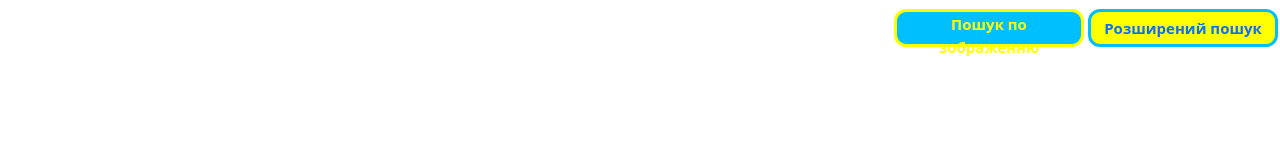
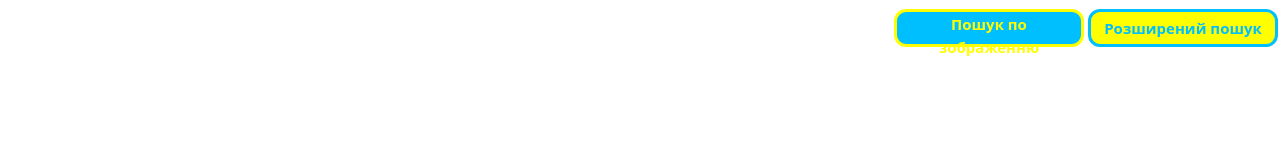
Before and after one commit to SpodikR/SpodikR.github.io, a plain HTML site: page index.html in a window 1280 px wide. Shown: the top 163 px of the page. Drawn offline with nearby package versions, Linux system fonts and the light colour scheme.

Commit message:
Виправив помилку в style.css в .a2

```diff
--- a/css/style.css
+++ b/css/style.css
@@ -61,7 +61,7 @@ header {
 }
 
 .a2 {
-  color: b#00BFFF;
+  color: #00BFFF;
   text-decoration: none
 }
 
```
